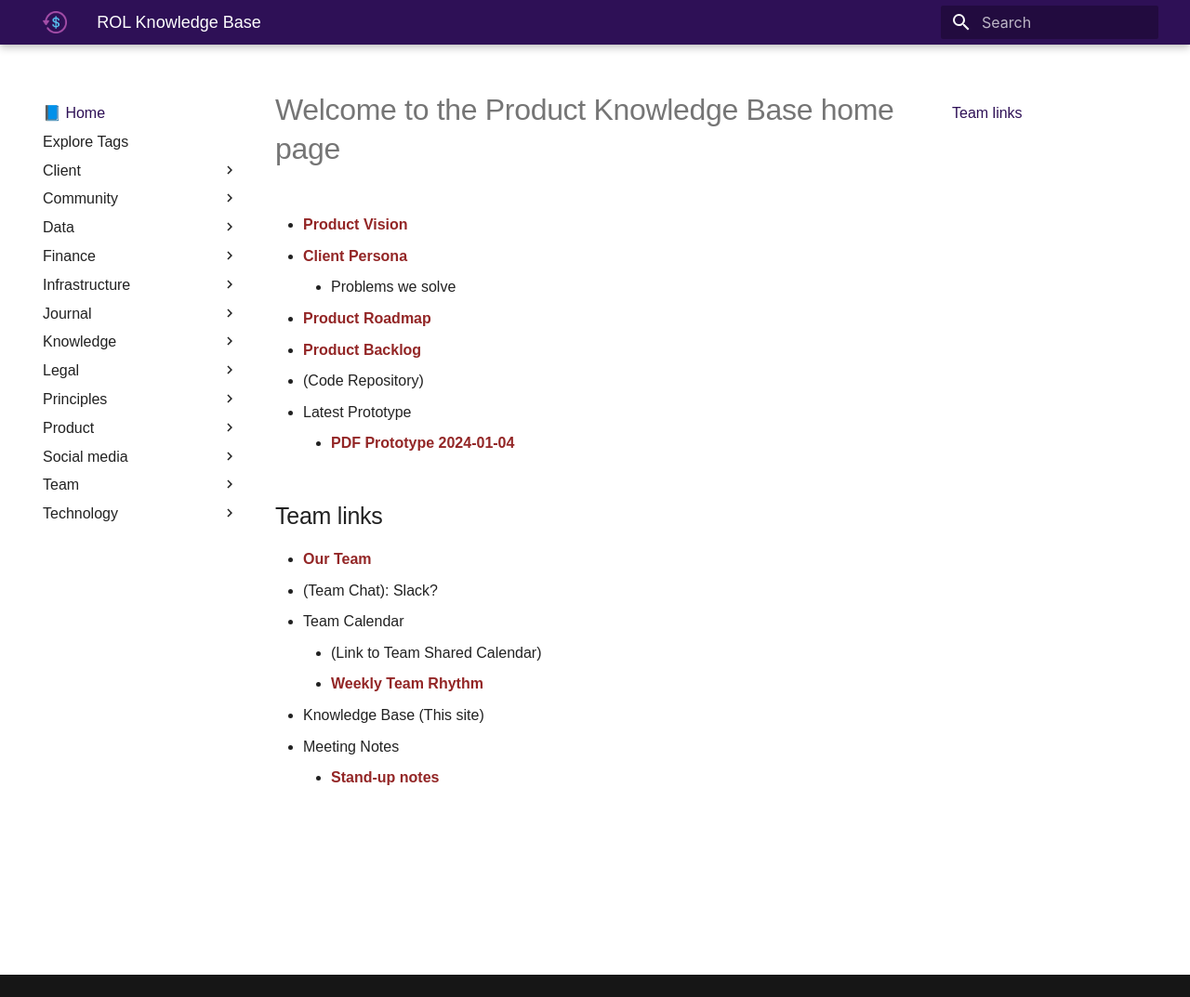
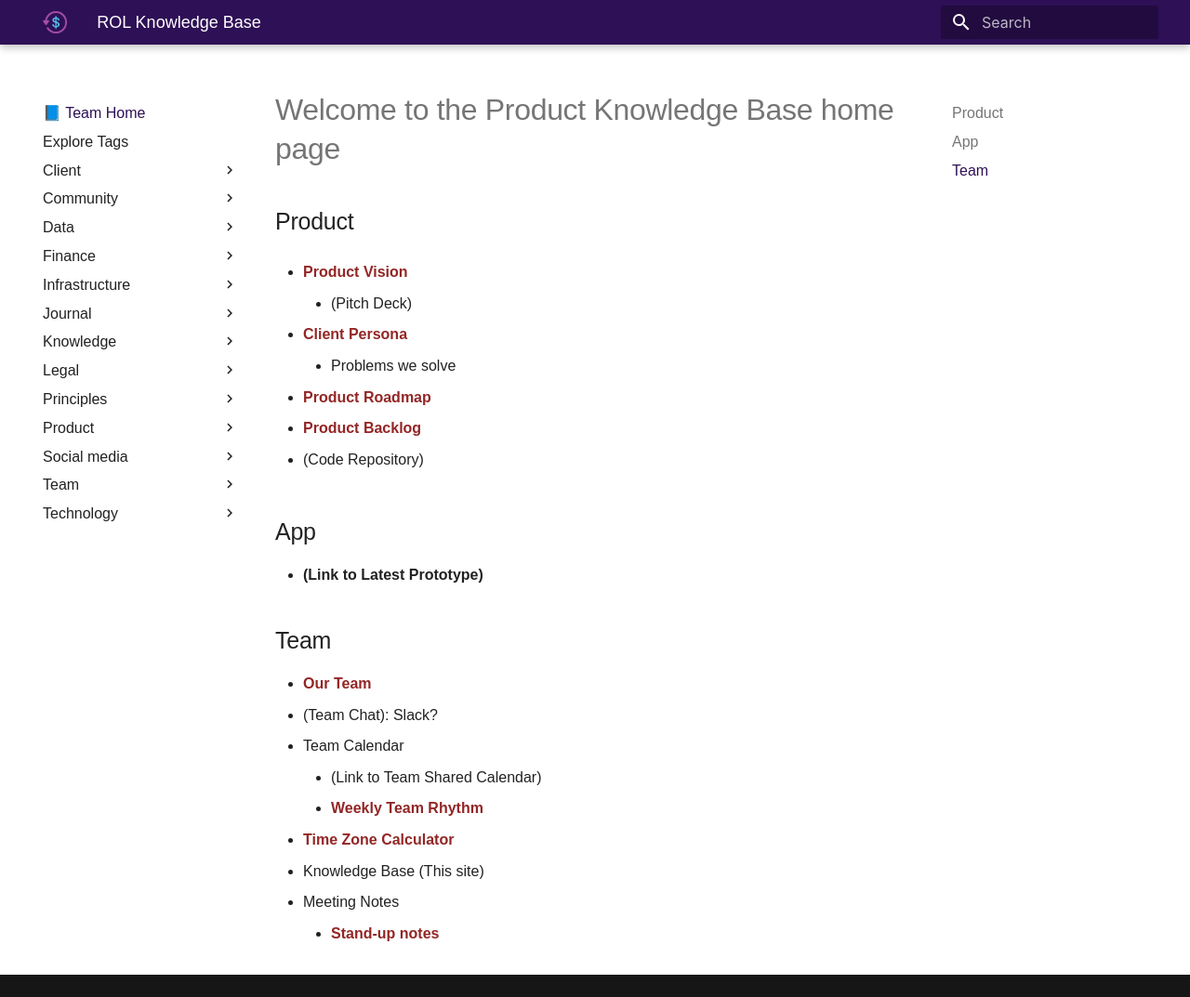
Before and after one commit to jro-cambria/Cambria-Labs.com, an MkDocs documentation site: the page built from docs/index.md, in a window 1280 px wide and 1073 px high. Shown: the whole window at 93% size. Built offline with MkDocs 1.6.1 and Material for MkDocs 9.7.7, drawn with Linux system fonts in a browser that asks for light colours; some web fonts are replaced.

Commit message:
Content updates

```diff
--- a/docs/index.md
+++ b/docs/index.md
@@ -1,9 +1,12 @@
 ---
-title: "📘 Home"
+title: "📘 Team Home"
 ---
 
 # Welcome to the Product Knowledge Base home page
+
+## Product
 -   [Product Vision](product/product-vision.md)
+    -   (Pitch Deck)
 
 -  [Client Persona](client/client-persona.md)
     - Problems we solve
@@ -14,17 +17,18 @@ title: "📘 Home"
 
 -  (Code Repository)
 
--  Latest Prototype
-    -   [PDF Prototype 2024-01-04](product/prototypes/interactive-visual-prototype_2024-01-04_0930.pdf)
+## App
+-  **(Link to Latest Prototype)**
 
 
-## Team links
+## Team
 
 -  [Our Team](team/our-team.md)
 -  (Team Chat): Slack?
 - Team Calendar
     -  (Link to Team Shared Calendar)
     -  [Weekly Team Rhythm](team/team-rhythm.md)
+-  [Time Zone Calculator](https://www.worldtimebuddy.com/?pl=1&lid=3688689,4671654,1701668,3435910,30&h=3688689&hf=1)
 -  Knowledge Base (This site)
 -  Meeting Notes
     - [Stand-up notes](tags.md#stand-up)
```
Also changed, not shown: docs/finance/index.md (+0 -2 lines), docs/team/our-team.md (+1 -1 lines), docs/team/roles/roles.md (+1 -0 lines), 1 other file.
